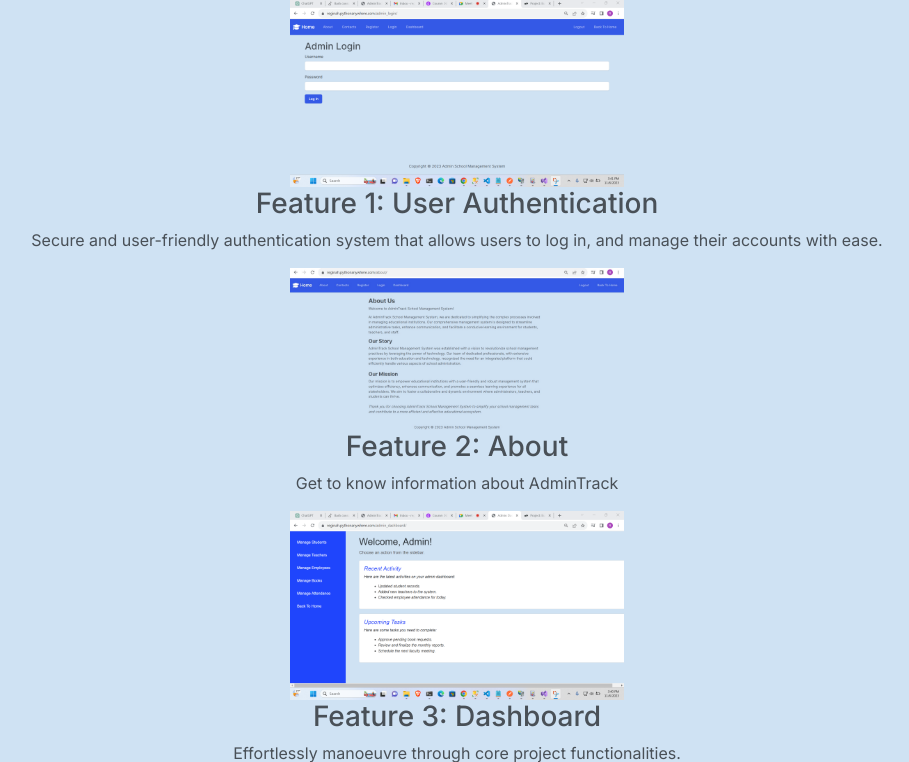
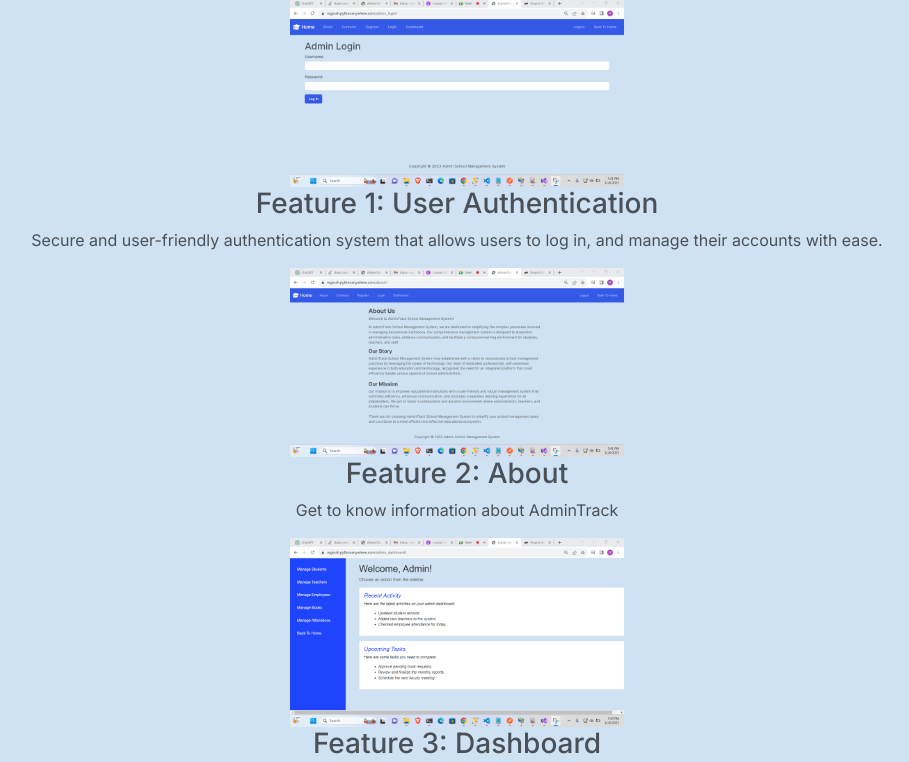
Before and after one commit to reggyshicky/AdminTrack, a Django app: page /features/ in a window 1280 px wide. Shown: the part 115-877 px from the top of the page, without its empty margins (183-1092 px from the left). Run offline with Django 4.2, Linux system fonts and the light colour scheme; parts of the project's set-up code (start-up, migrations or seed data) failed here and were passed over; some libraries are stand-ins or nearby versions.

Commit message:
static files

```diff
--- a/AdminTrack/templates/home/features.html
+++ b/AdminTrack/templates/home/features.html
@@ -8,7 +8,7 @@
         <p>Secure and user-friendly authentication system that allows users to log in, and manage their accounts with ease.</p>
     </div>
     <div class="feature">
-        <img src="media/images/About.jpg" alt="Feature 2" class="feature-image">
+        <img src="media/images/About.png" alt="Feature 2" class="feature-image">
         <h3>Feature 2: About</h3>
         <p>Get to know information about AdminTrack</p>
     </div>
```
Also changed, not shown: AdminTrack/media/images/About.jpg (deleted), 1 other file.
